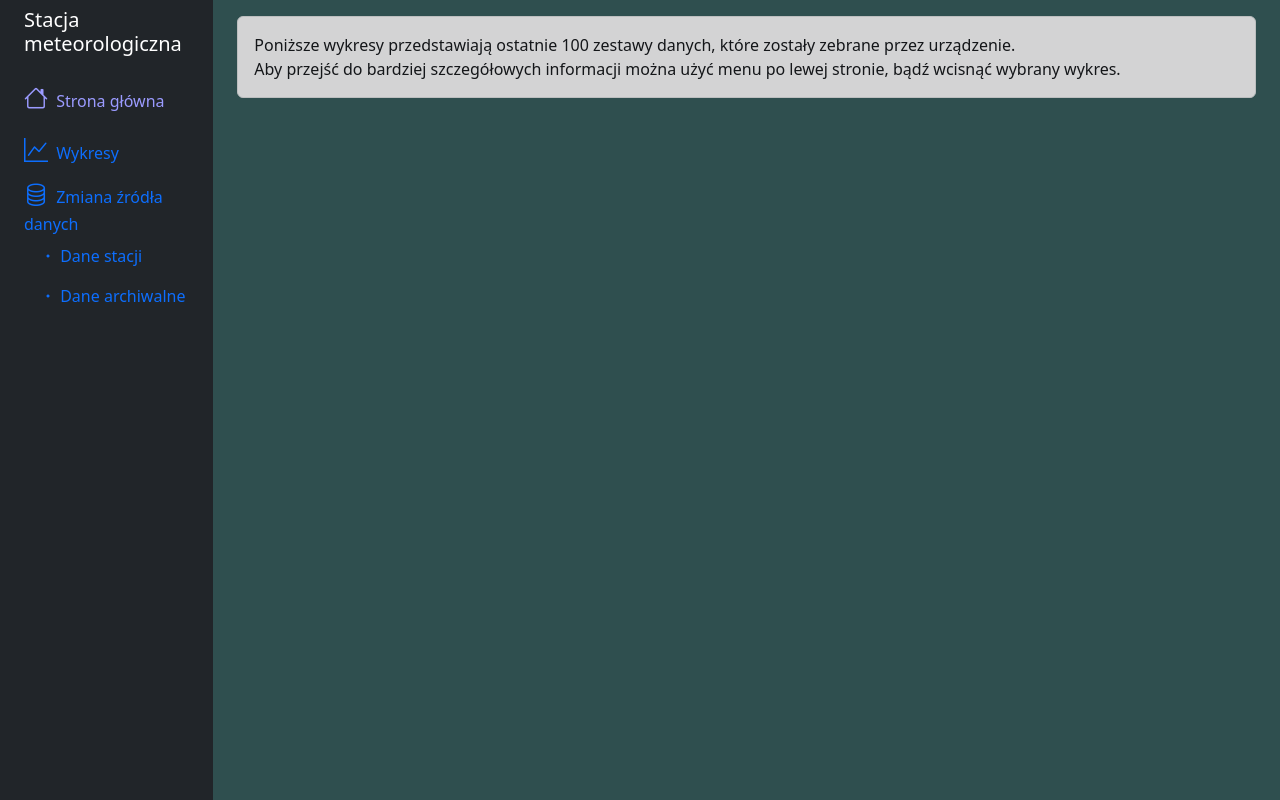
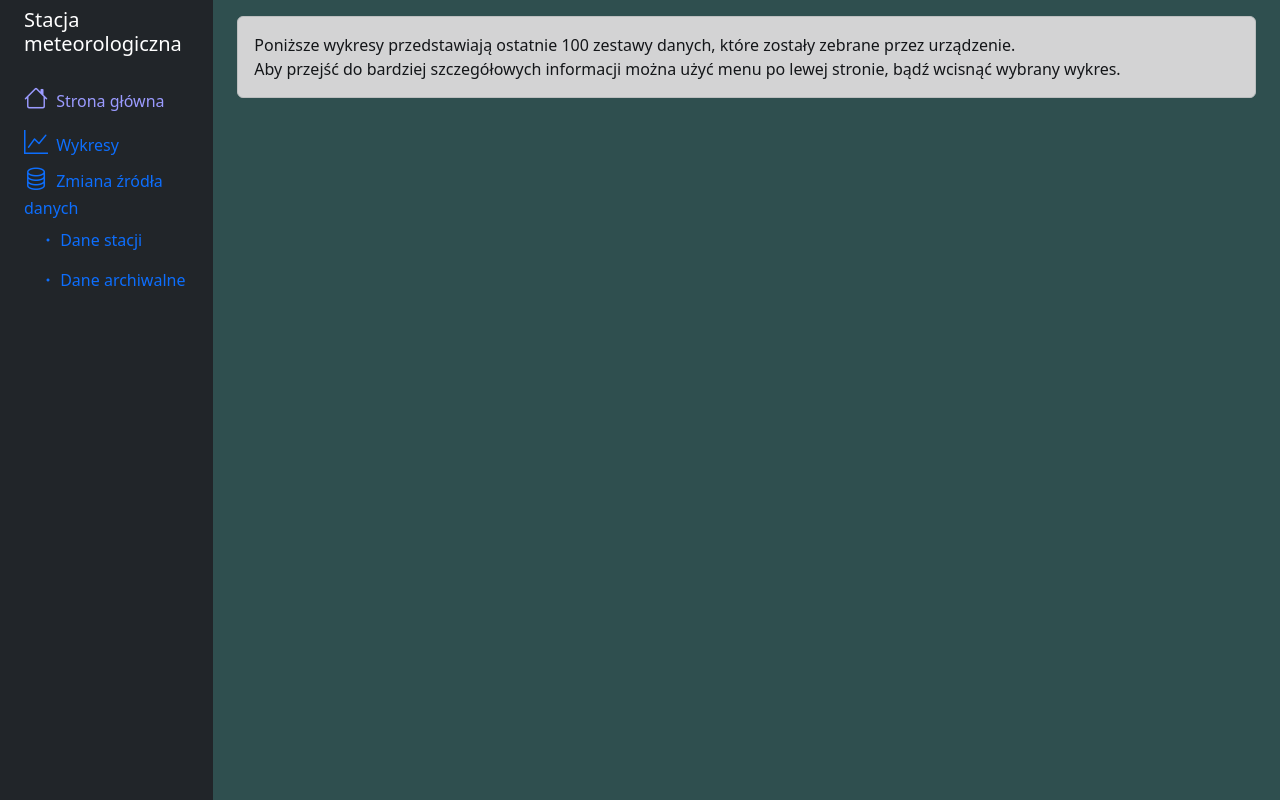
Before and after one commit to JakubWo/eng-web, a Django app: template website/main/templates/main/index.html in a window 1280 px wide. Run offline with Django 4.2, Linux system fonts and the light colour scheme; the template is opened without the code that fills it, so the values that code supplies are empty; some libraries are stand-ins or nearby versions.

Commit message:
fix: moved chart from main folder to component folder fix: removed bootstrap collapse visual bug by removing feature

```diff
--- a/website/main/templates/main/index.html
+++ b/website/main/templates/main/index.html
@@ -14,7 +14,7 @@
             {% for plot in plots %}
                 <div class="col-6 my-3">
                     <a href="{% url 'plot' plot_name=plot.name %}" style="color: inherit; text-decoration: inherit;">
-                        {% include 'main/chart.html' with plot=plot %}
+                        {% include 'component/chart.html' with plot=plot %}
                     </a>
                 </div>
             {% endfor %}
--- a/website/main/templates/navbar.html
+++ b/website/main/templates/navbar.html
@@ -12,10 +12,10 @@
                 </a>
             </li>
             <li>
-                <a href="#submenu1" data-bs-toggle="collapse" class="nav-link px-0 align-middle" role="button">
+                <div class="px-0 align-middle text-primary">
                     <i class="fs-4 bi-graph-up"></i> <span class="ms-1 d-none d-sm-inline">Wykresy</span>
-                </a>
-                <ul class="collapse show nav flex-column ms-3" id="submenu1" data-bs-parent="#menu">
+                </div>
+                <ul class="nav flex-column ms-3" data-bs-parent="#menu">
                     {% for plot in plots %}
                         <li>
                             <a href="{% url 'plot' plot_name=plot.name %}" class="nav-link px-0"
--- a/website/main/templates/plot/index.html
+++ b/website/main/templates/plot/index.html
@@ -1,5 +1,5 @@
 {% extends 'base.html' %}
 
 {% block content %}
-    {% include 'main/chart.html' with plot=plots|get_dict_elem:plot_name %}
+    {% include 'component/chart.html' with plot=plots|get_dict_elem:plot_name %}
 {% endblock %}
```
Also changed, not shown: website/main/templates/component/chart.html (renamed from website/main/templates/main/chart.html).
